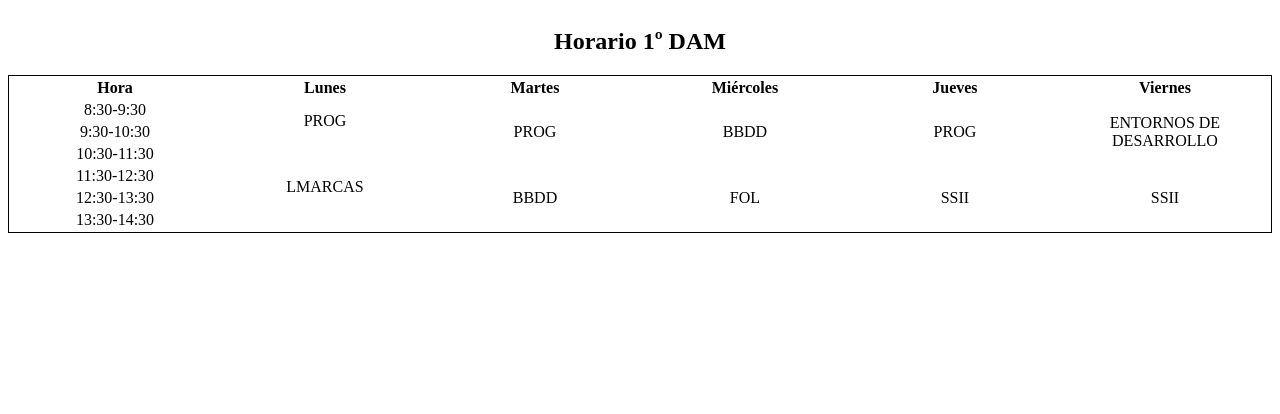
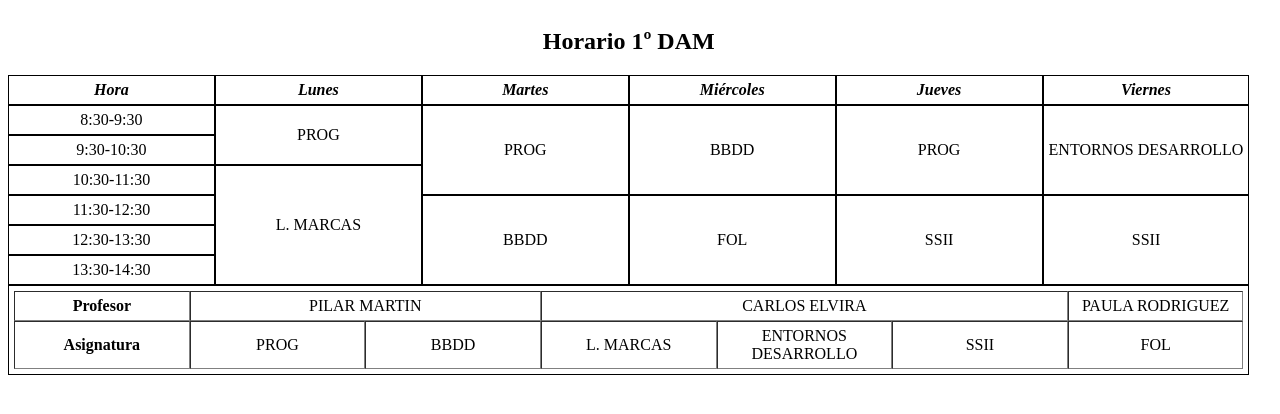
Before and after one commit to Jkutkut/HTML-Schedule, a plain HTML site: page HTML_Only/index.html in a window 1280 px wide. Drawn offline with Linux system fonts and the light colour scheme.

Commit message:
final shape reached. Color missing

```diff
--- a/HTML_Only/index.html
+++ b/HTML_Only/index.html
@@ -5,15 +5,15 @@
         <title>Actividad tablas</title>
     </head>
     <body>
-        <table width="100%" bordersize="5" bordercolor="black" frame="box">
+        <table border=1 frame=void cellspacing=0 bordercolor=black cellpadding="5">
             <caption><h2>Horario 1º DAM</h2></caption>
             <thead>
-                <th width="16.66%">Hora</th>
-                <th width="16.66%">Lunes</th>
-                <th width="16.66%">Martes</th>
-                <th width="16.66%">Miércoles</th>
-                <th width="16.66%">Jueves</th>
-                <th width="16.66%">Viernes</th>
+                <th width="16.66%"><i>Hora</i></th>
+                <th width="16.66%"><i>Lunes</i></th>
+                <th width="16.66%"><i>Martes</i></th>
+                <th width="16.66%"><i>Miércoles</i></th>
+                <th width="16.66%"><i>Jueves</i></th>
+                <th width="16.66%"><i>Viernes</i></th>
             </thead>
             <tbody align="center">
                 <tr>
@@ -22,14 +22,14 @@
                     <td rowspan="3">PROG</td>
                     <td rowspan="3">BBDD</td>
                     <td rowspan="3">PROG</td>
-                    <td rowspan="3">ENTORNOS DE DESARROLLO</td>
+                    <td rowspan="3">ENTORNOS DESARROLLO</td>
                 </tr>
                 <tr>
                     <td>9:30-10:30</td>
                 </tr>
                 <tr>
                     <td>10:30-11:30</td>
-                    <td rowspan="4">LMARCAS</td>
+                    <td rowspan="4">L. MARCAS</td>
                 </tr>
                 <tr>
                     <td>11:30-12:30</td>
@@ -44,7 +44,31 @@
                 <tr>
                     <td>13:30-14:30</td>
                 </tr>
+                <tr>
+                    <td rowspan="2" colspan="6">
+                        <table border="1" width=100% frame=void cellspacing=0 cellpadding="5">
+                            <tbody align="center">
+                                <tr>
+                                    <th>Profesor</th>
+                                    <td colspan="2">PILAR MARTIN</td>
+                                    <td colspan="3">CARLOS ELVIRA</td>
+                                    <td>PAULA RODRIGUEZ</td>
+                                </tr>
+                                <tr>
+                                    <th width="14.28%">Asignatura</th>
+                                    <td width="14.28%">PROG</td>
+                                    <td width="14.28%">BBDD</td>
+                                    <td width="14.28%">L. MARCAS</td>
+                                    <td width="14.28%">ENTORNOS DESARROLLO</td>
+                                    <td width="14.28%">SSII</td>
+                                    <td width="14.28%">FOL</td>
+                                </tr>
+                            </tbody>
+                        </table>
+                    </td>
+                </tr>
             </tbody>
+
         </table>
     </body>
 </html>
```
